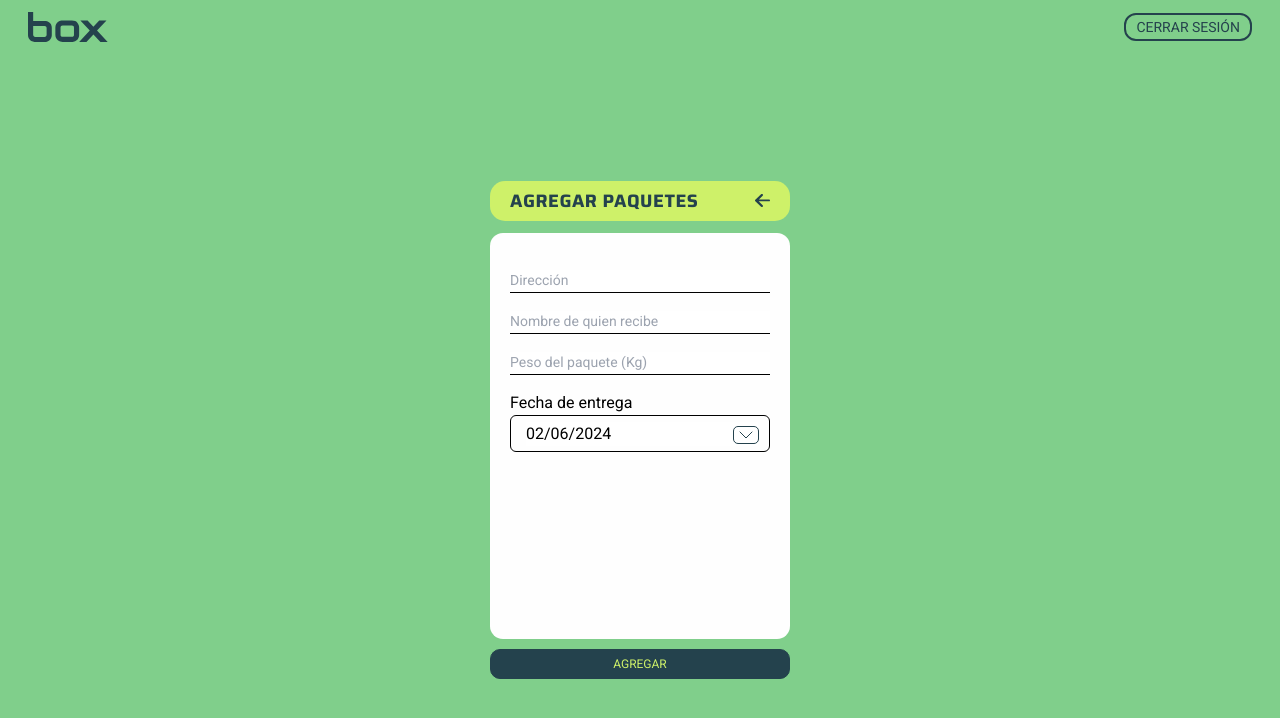
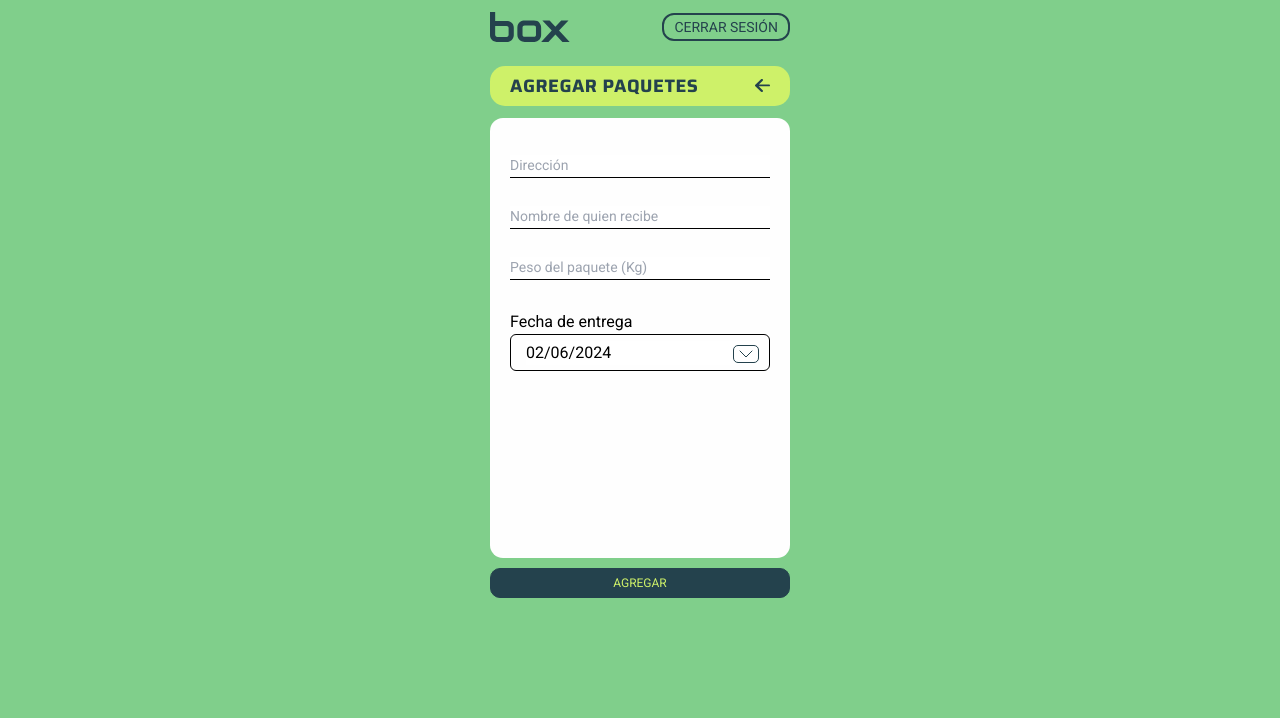
Before and after one commit to GermanCuevas/box-client, a Next.js app: page /add-packages in a window 1280 px wide. Shown: the top 718 px of the page. Built offline with nearby package versions, Linux system fonts and the light colour scheme.

Commit message:
feat: finalized

```diff
--- a/src/app/add-packages/page.tsx
+++ b/src/app/add-packages/page.tsx
@@ -7,6 +7,7 @@ import { useState } from 'react';
 import Input from '@/commons/Input';
 import ButtonBottom from '@/commons/ButtonBottom';
 import LemmonButton from '@/commons/LemmonButton';
+import useInput from '@/hooks/useInput';
 
 interface AddPackageProps {
   // props?
@@ -14,9 +15,12 @@ interface AddPackageProps {
 
 const AddPackage: React.FC<AddPackageProps> = () => {
   const [startDate, setStartDate] = useState<Date | null>(new Date());
+  const address = useInput('address');
+  const name = useInput('name');
+  const package_weight = useInput('package_weight');
 
   return (
-    <div className="w-full flex flex-col items-center justify-center h-screen py-4 px-7">
+    <div className="w-full flex flex-col items-center justify-start pt-2 px-7">
       <div>
         <div className="mb-3 mt-4  tracking-normal w-full">
           <LemmonButton title="agregar paquetes" width={'w-full'} />
@@ -24,10 +28,43 @@ const AddPackage: React.FC<AddPackageProps> = () => {
         <div className="w-full ">
           <div className="bg-white  pt-[35px] pr-[20px] pb-[187px] pl-[20px] rounded-[13px] ">
             <form action="" className="flex flex-col gap-y-4">
-              <Input placeholder="Dirección" type="text" />
-              <Input placeholder="Nombre de quien recibe" type="text" />
-              <Input placeholder="Peso del paquete (Kg)" type="email" />
-              <div className="relative">
+              <div className="flex flex-col gap-y-[5px]">
+                <Input
+                  value={address.value}
+                  onChange={address.onChange}
+                  onBlur={address.blur}
+                  onFocus={address.focus}
+                  placeholder="Dirección"
+                  type="text"
+                />
+                <p className="h-[5px] text-[12px] text-[#B6371C]">{address.message}</p>
+              </div>
+
+              <div className="flex flex-col gap-y-[5px]">
+                <Input
+                  value={name.value}
+                  onChange={name.onChange}
+                  onBlur={name.blur}
+                  onFocus={name.focus}
+                  placeholder="Nombre de quien recibe"
+                  type="text"
+                />
+                <p className="h-[5px] text-[12px] text-[#B6371C]">{name.message}</p>
+              </div>
+
+              <div className="flex flex-col gap-y-[5px]">
+                <Input
+                  value={package_weight.value}
+                  onChange={package_weight.onChange}
+                  onBlur={package_weight.blur}
+                  onFocus={package_weight.focus}
+                  placeholder="Peso del paquete (Kg)"
+                  type="email"
+                />
+                <p className="h-[5px] text-[12px] text-[#B6371C]">{package_weight.message}</p>
+              </div>
+
+              <div className="relative mt-1">
                 <span>Fecha de entrega</span>
                 <div className="border border-black rounded-md pt-[6px] pr-[11px] pb-[5px] pl-[15px] ">
                   <DatePicker
--- a/src/app/get-packages/page.tsx
+++ b/src/app/get-packages/page.tsx
@@ -9,7 +9,7 @@ import { ChevronDownBig } from '@/commons/icons/ChevronDownBig';
 
 export default function GetPackages() {
   return (
-    <div className="w-full flex flex-col items-center justify-center py-2 h-screen">
+    <div className="w-full flex flex-col items-center justify-center mt-5 min-h-[calc(100vh-70px)]">
       <div className="w-full max-w-[300px]">
         <div className="mb-3 tracking-normal">
           <LemmonButton title={'obtener paquetes'} width={'w-full'} />
@@ -23,7 +23,14 @@ export default function GetPackages() {
             boxClasses={'justify-center h-10'}
           />
         </div>
-        <div className="w-[300px]">
+        <div className="w-[300px] h-[353.6px] overflow-y-scroll">
+          <Address />
+          <Address />
+          <Address />
+          <Address />
+          <Address />
+          <Address />
+          <Address />
           <Address />
           <Address />
           <Address />
@@ -36,7 +43,7 @@ export default function GetPackages() {
           <ChevronDownBig />
         </div>
       </div>
-      <div className="bg-lightGreen flex flex-col gap-y-3 mt-4 mb-8">
+      <div className="bg-lightGreen flex flex-col gap-y-3 mt-5 mb-8">
         <ButtonBottom
           titleButton={'iniciar jornada'}
           buttonClassName={'text-lemonGreen uppercase bg-darkGreen w-[300px] p-2'}
--- a/src/app/page.tsx
+++ b/src/app/page.tsx
@@ -10,6 +10,7 @@ import Deliveries from '@/components/Deliveries';
 
 import { useEffect } from 'react';
 import { feikDataACE } from '@/utils';
+import Link from 'next/link';
 
 /* const fakeDataPendings = [
   {
@@ -74,12 +75,14 @@ export default function Home() {
           />
         </div>
       </div>
+      <Link href={'/get-packages'}>
         <ButtonBottom
           handleButton={handleButton}
           buttonClassName={'bg-darkGreen w-[270px] mb-2'}
           titleButtonClasses={'text-lemonGreen'}
           titleButton="obtener paquetes"
         />
+      </Link>
     </main>
   );
 }
--- a/src/app/register/page.tsx
+++ b/src/app/register/page.tsx
@@ -28,7 +28,7 @@ export default function Register() {
   return (
     <div className="w-full flex flex-col items-center justify-center min-h-screen py-4 px-7">
       <div className={'w-full max-w-[300px] '}>
-        <div className="mb-3 mt-4  tracking-normal w-full">
+        <div className="mb-3 tracking-normal w-full">
           <LemmonButton title="creá tu cuenta" width={'w-full'} />
         </div>
         <div className="w-full">
@@ -39,6 +39,7 @@ export default function Register() {
                   <CameraPlus />
                 </div>
               </div>
+
               <div className="flex flex-col gap-y-[5px]">
                 <Input
                   value={name.value}
--- a/src/app/shipment/[type]/[id]/page.tsx
+++ b/src/app/shipment/[type]/[id]/page.tsx
@@ -38,7 +38,7 @@ export default function Pending({ params }: ParamsObject) {
               userInfo={userData.nombre}
             />
           )}
-          <div className="flex flex-col gap-y-3 mt-8">
+          <div className="flex flex-col gap-y-3 mt-8 px-2">
             <ButtonBottom
               titleButton="Finalizar"
               buttonClassName="uppercase bg-darkGreen w-[100%]"
--- a/src/components/Header.tsx
+++ b/src/components/Header.tsx
@@ -21,11 +21,13 @@ export default function Header() {
     return null;
   }
   return (
-    <header className=" w-full px-7 flex justify-between items-center pt-3">
-      <Image src={'/img/box.svg'} width={80} height={30} alt="Logo box" />
-      {path === '/register' ? null : (
-        <LogoutButton text={'CERRAR SESIÓN'} classNameButton={'py-0.5 px-2.5'} />
-      )}
+    <header className=" w-full flex justify-center items-center pt-3">
+      <div className="w-[300px] flex justify-between items-center">
+        <Image src={'/img/box.svg'} width={80} height={30} alt="Logo box" />
+        {path === '/register' ? null : (
+          <LogoutButton text={'CERRAR SESIÓN'} classNameButton={'py-0.5 px-2.5'} />
+        )}
+      </div>
     </header>
   );
 }
--- a/src/hooks/useInput.ts
+++ b/src/hooks/useInput.ts
@@ -9,11 +9,31 @@ function useInput(type: string): any {
     name: [
       {
         condition: (valor: string) => valor.trim() !== '',
-        messageError: '*El nombre no puede estar vacío'
+        messageError: '*El campo no puede estar vacío'
       },
       {
         condition: (valor: string) => !/[0-9]/.test(valor),
-        messageError: '*El nombre solo puede contener letras'
+        messageError: '*El campo solo puede contener letras'
+      }
+    ],
+    package_weight: [
+      {
+        condition: (valor: string) => valor.trim() !== '',
+        messageError: '*El campo no puede estar vacío'
+      },
+      {
+        condition: (valor: string) => /^-?[\d.,]+$/.test(valor),
+        messageError: '*El campo solo acepta numeros'
+      }
+    ],
+    address: [
+      {
+        condition: (valor: string) => valor.trim() !== '',
+        messageError: '*El campo no puede estar vacío'
+      },
+      {
+        condition: (valor: string) => /^[a-zA-Z0-9\s]+$/.test(valor),
+        messageError: '*El campo solo acepta numeros y letras'
       }
     ],
     lastname: [
```
Lines whose indentation alone changed are shown as unchanged.
